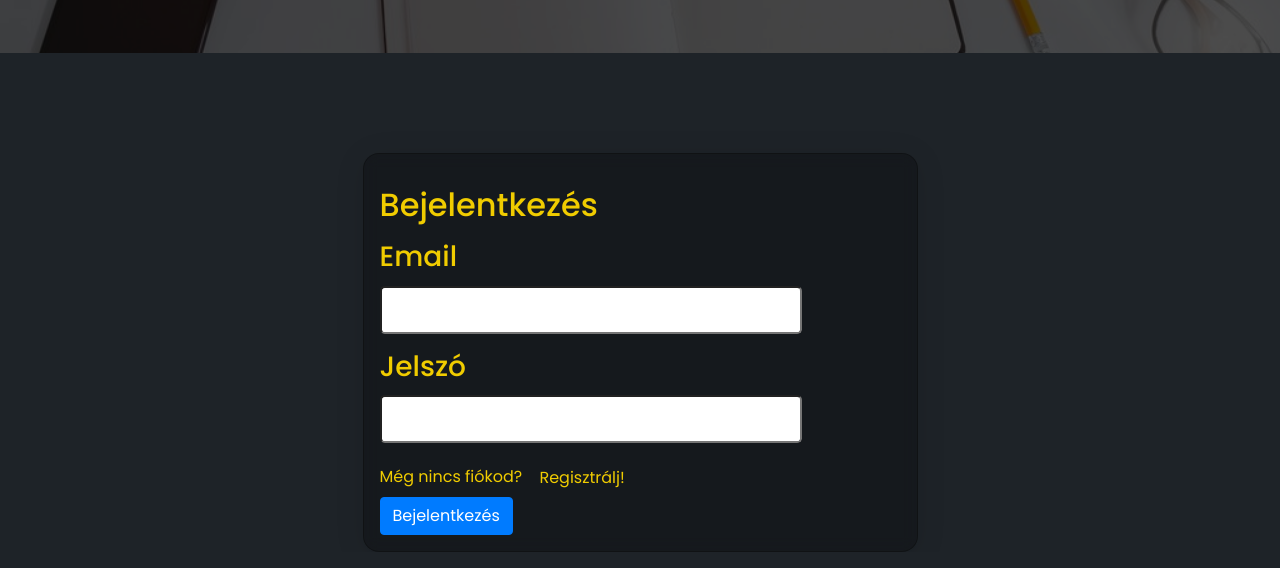
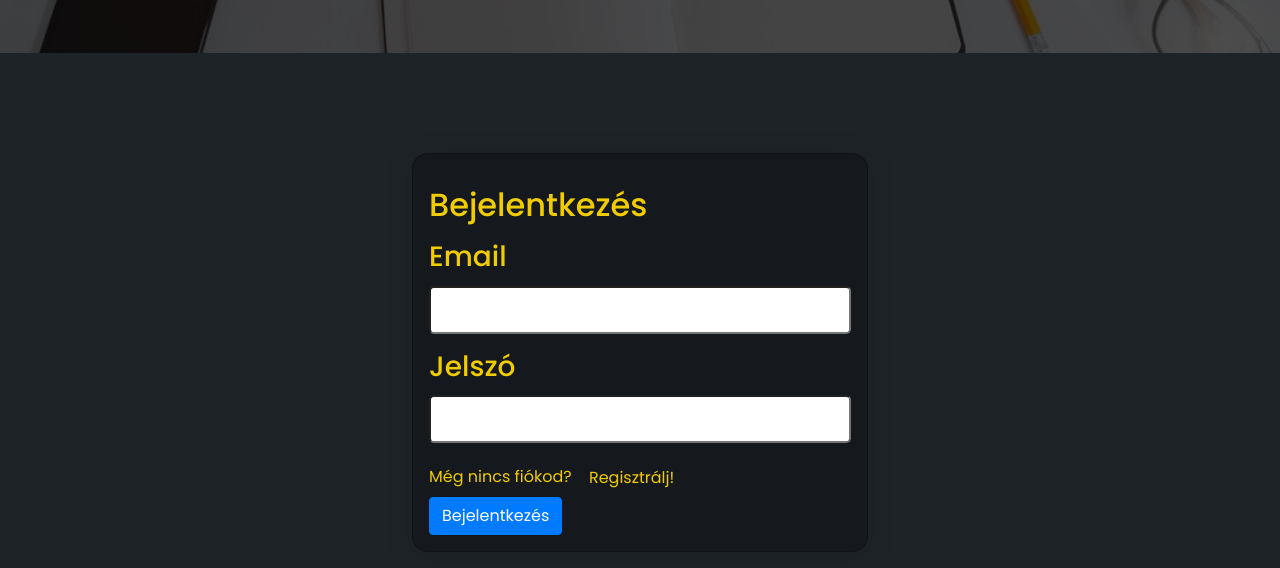
Before and after one commit to GoldDeniel/Apostel, a PHP site: page /authentication_page.php in a window 1280 px wide; the page is wider, and only the part inside the window is pictured. Shown: the part 403-971 px from the top of that part. Run offline with PHP 8.4, Linux system fonts and the light colour scheme.

Commit message:
:bug: : minor fixes

```diff
--- a/assets/css/style.css
+++ b/assets/css/style.css
@@ -429,6 +429,7 @@ header .navbar {
 .product-item img {
 	width: 100%;
 	overflow: hidden;
+	border-radius: 10px 10px 0 0;
 }
 
 .product-item .down-content h4 {
@@ -1040,7 +1041,9 @@ footer .inner-content p a {
 	margin-top: 100px;
 	color:#f0cc00
 }
-
+.register-page form {
+	width: fit-content;
+}
 /* Responsive Style */
 @media (max-width: 768px) {
 	.banner .text-content {
--- a/authentication_page.php
+++ b/authentication_page.php
@@ -123,19 +123,19 @@ if ($_SERVER['REQUEST_METHOD'] === 'POST') {
       </div>
     </div>
 
-    <div class="container">
+    <div class="container mb-3">
         <div class="row">
             <div class="col-12 register-page">
 
-                <form action="" class="w-50 mx-auto login-box" method="POST" id="loginForm">
+                <form action="" class=" mx-auto login-box" method="POST" id="loginForm">
                     <div class="form-group">
                         <h2 class="mt-3 mb-3" >Bejelentkezés</h2>
                         <label for=""><h3>Email</h3></label>
-                        <input class="form-control-lg form-text" type="email" name="email" id="email">
+                        <input class="form-control-lg form-text w-auto p-3" type="email" name="email" id="email">
                     </div>
                     <div class="form-group">
                         <label for=""><h3>Jelszó</h3></label>
-                        <input class="form-control-lg form-text" type="password" name="password" id="password">
+                        <input class="form-control-lg form-text w-auto p-3" type="password" name="password" id="password">
                     </div>
                     <div>
                         <span>Még nincs fiókod?</span>
@@ -148,23 +148,23 @@ if ($_SERVER['REQUEST_METHOD'] === 'POST') {
                     </button>
                 </form>
 
-                <form action="" class="w-50 mx-auto login-box" method="POST" id="registerForm" hidden>
+                <form action="" class="mx-auto login-box" method="POST" id="registerForm" hidden>
                     <h2 class="mt-3 mb-3">Regisztráció</h2>
                     <div class="form-group">
                         <label for=""><h3>Felhasználónév</h3></label><br>
-                        <input type="text" name="username" id="username">
+                        <input type="text" name="username" id="username" class="w-auto">
                     </div>
                     <div class="form-group">
                         <label for=""><h3>Email</h3></label><br>
-                        <input type="email" name="email" id="email">
+                        <input type="email" name="email" id="email" class="w-auto">
                     </div>
                     <div class="form-group">
                         <label for=""><h3>Jelszó</h3></label><br>
-                        <input type="password" name="password" id="password">
+                        <input type="password" name="password" id="password" class="w-auto">
                     </div>
                     <div class="form-group">
                         <label for=""><h3>Jelszó újra:</h3></label><br>
-                        <input type="password" name="passwordConfirmation">
+                        <input type="password" name="passwordConfirmation" class="w-auto">
                     </div>
                     <button type="submit" class="btn btn-primary" name="register">
                         Regisztráció
--- a/checkout.php
+++ b/checkout.php
@@ -59,7 +59,7 @@
 
         <?php
           require_once "credentials.php";
-echo "<h1>A kosar tartalma</h1>";
+     echo "<h1>A kosar tartalma</h1>";
         if(isset($_SESSION['cart'])) {
 
           $total = 0;
```
Also changed, not shown: send_order.php (+6 -5 lines).
